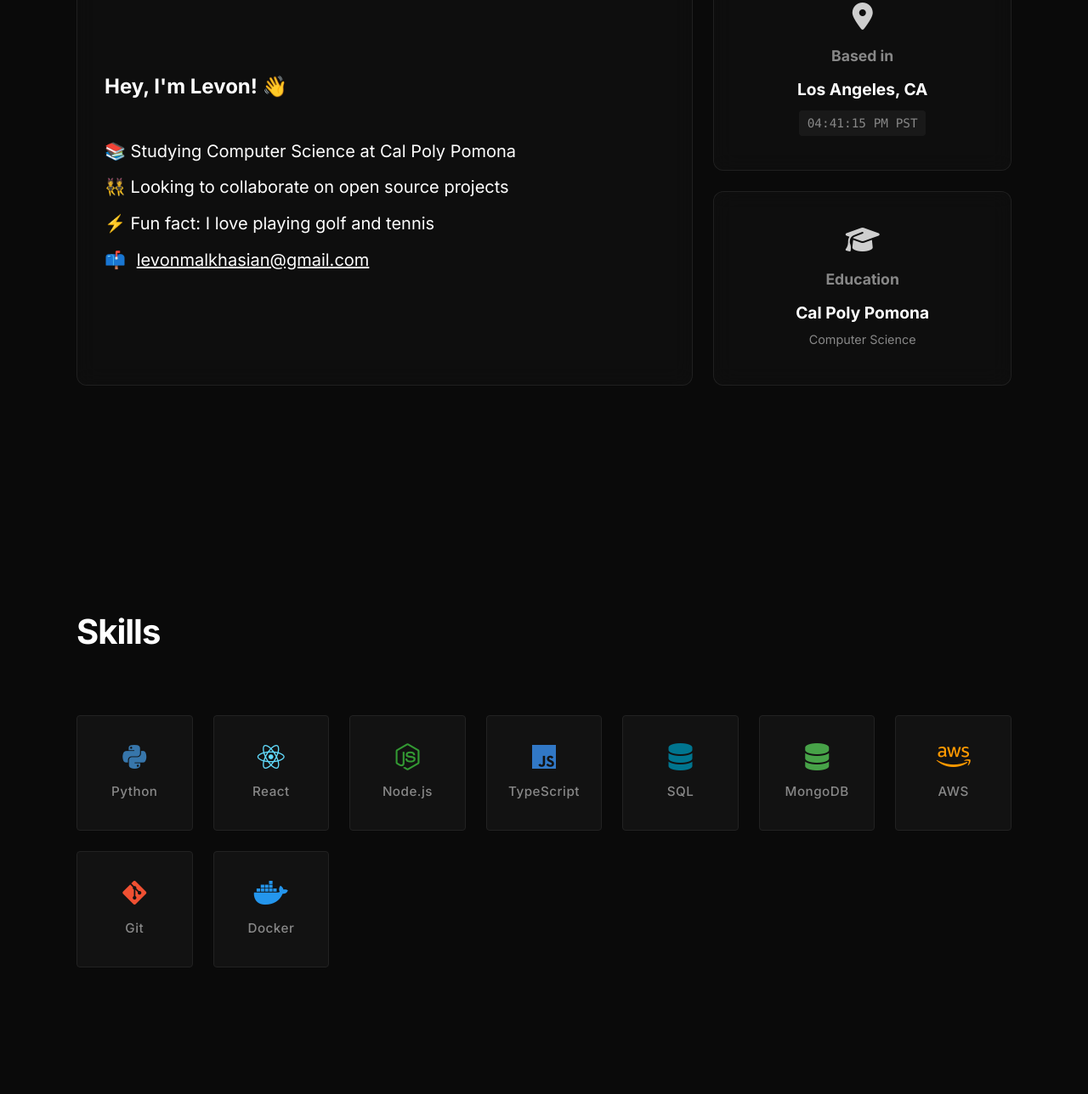
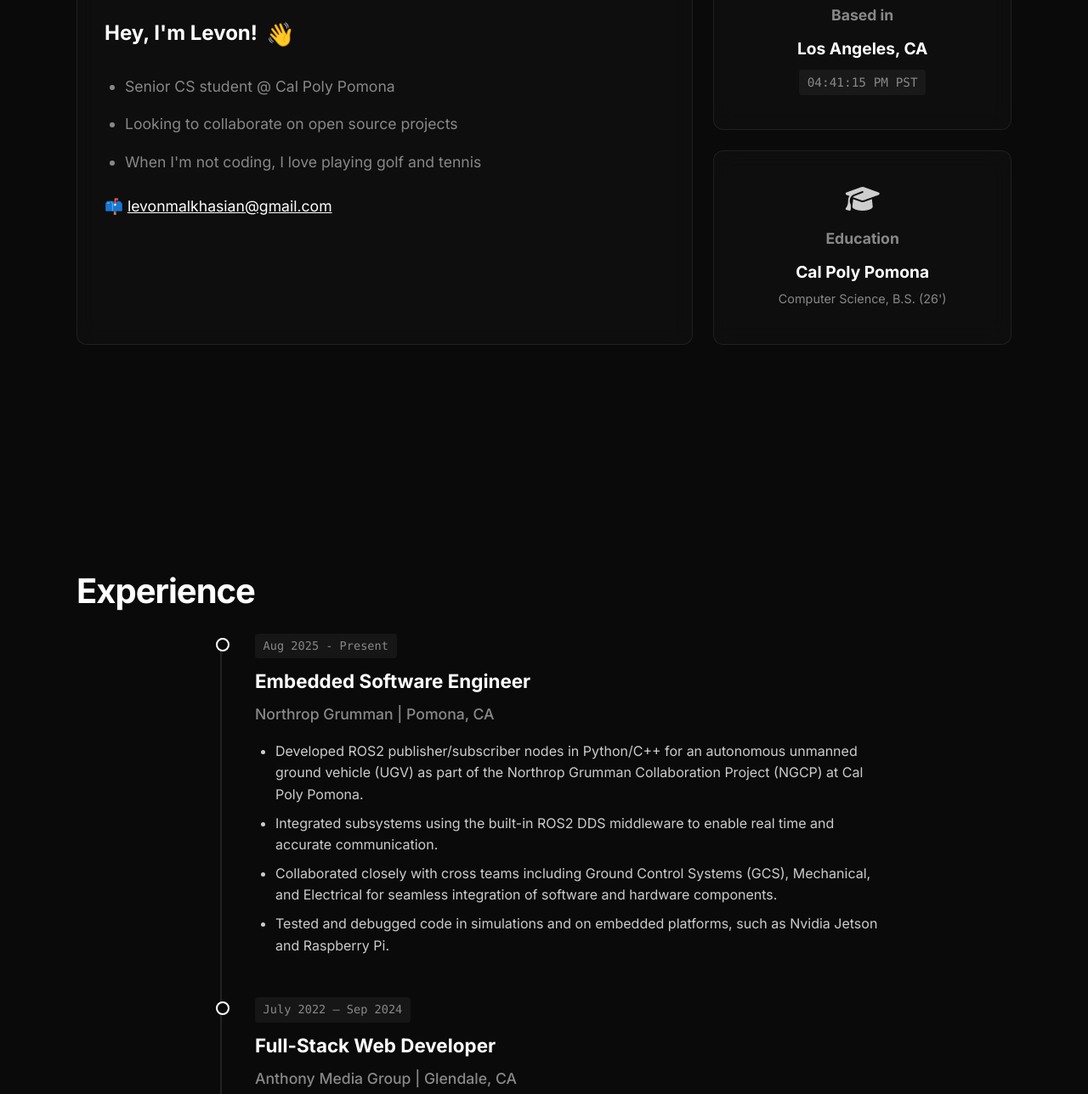
Before and after one commit to levmalkhasian/portfolio-website, a plain HTML site: page index.html in a window 1280 px wide. Shown: the part 1098-2386 px from the top of the page at 85% size. Drawn offline with Linux system fonts and the light colour scheme.

Commit message:
fixed favicons, changed designs, added experience section.

```diff
--- a/index.html
+++ b/index.html
@@ -10,7 +10,11 @@
     <link rel="preconnect" href="https://fonts.gstatic.com" crossorigin>
     <link href="https://fonts.googleapis.com/css2?family=Inter:wght@300;400;500;600;700&display=swap" rel="stylesheet">
     <link rel="stylesheet" href="https://cdnjs.cloudflare.com/ajax/libs/font-awesome/6.4.0/css/all.min.css">
+    <link rel="apple-touch-icon" sizes="180x180" href="images/apple-touch-icon.png">
+    <link rel="icon" type="image/png" sizes="32x32" href="images/favicon-32x32.png">
     <link rel="icon" type="image/png" sizes="16x16" href="images/favicon-16x16.png">
+    <link rel="shortcut icon" href="images/favicon.ico">
+    <link rel="manifest" href="site.webmanifest">
 </head>
 
 <body>
@@ -65,7 +69,7 @@
                         <div class="window-body">
                             <code id="code-snippet">
 <span class="keyword">class</span> <span class="function">Levon</span>:
-    <span class="keyword">def</span> <span class="function">__init__</span>(<span class="variable">self</span>):
+    <span class="keyword">def</span> <span class="function">__init__</span>(<span class="variable">self</span>, <span class="variable">name</span>, <span class="variable">role</span>, <span class="variable">location</span>):
         <span class="variable">self</span>.name = <span class="string">"Levon Malkhasian"</span>
         <span class="variable">self</span>.role = <span class="string">"Software Engineer"</span>
         <span class="variable">self</span>.location = <span class="string">"Los Angeles, CA"</span>
@@ -91,13 +95,15 @@
             </div>
             <div class="bento-grid">
                 <div class="bento-card bio-card">
-                    <h3>Hey, I'm Levon! 👋</h3>
+                    <div class="bio-header">
+                        <h3>Hey, I'm Levon! <span class="wave-emoji">👋</span></h3>
+                    </div>
                     <ul class="bio-list">
-                        <li>📚 Studying Computer Science at Cal Poly Pomona</li>
-                        <li>👯 Looking to collaborate on open source projects</li>
-                        <li>⚡ Fun fact: I love playing golf and tennis</li>
-                        <li>📫 <a href="mailto:levonmalkhasian@gmail.com" class="bio-link">levonmalkhasian@gmail.com</a>
-                        </li>
+                        <li>Senior CS student @ Cal Poly Pomona</li>
+                        <li>Looking to collaborate on open source projects</li>
+                        <li>When I'm not coding, I love playing golf and tennis</li>
+                        <li class="bio-email">📫 <a
+                                href="mailto:levonmalkhasian@gmail.com">levonmalkhasian@gmail.com</a></li>
                     </ul>
                 </div>
 
@@ -112,70 +118,74 @@
                     <i class="fas fa-graduation-cap"></i>
                     <h3>Education</h3>
                     <p><strong>Cal Poly Pomona</strong></p>
-                    <span>Computer Science</span>
+                    <span>Computer Science, B.S. (26')</span>
                 </div>
             </div>
     </section>
 
-    <!-- Skills -->
-    <section id="skills">
+    <!-- Experience -->
+    <section id="experience">
         <div class="container">
             <div class="section-header">
-                <h2 class="section-title">Skills</h2>
+                <h2 class="section-title">Experience</h2>
             </div>
-            <div class="skills-grid">
-                <!-- Python -->
-                <div class="tech-card">
-                    <i class="fab fa-python" style="color: #3776ab;"></i>
-                    <span class="tech-name">Python</span>
+            <div class="timeline">
+                <!-- Timeline Item 1 -->
+                <div class="timeline-item">
+                    <div class="timeline-date">Aug 2025 - Present</div>
+                    <div class="timeline-content">
+                        <h3>Embedded Software Engineer</h3>
+                        <h4>Northrop Grumman | Pomona, CA</h4>
+                        <ul>
+                            <li>Developed ROS2 publisher/subscriber nodes in Python/C++ for an autonomous unmanned
+                                ground vehicle (UGV) as part of the Northrop Grumman Collaboration Project (NGCP) at Cal
+                                Poly Pomona.</li>
+                            <li>Integrated subsystems using the built-in ROS2 DDS middleware to enable real time and
+                                accurate communication.</li>
+                            <li>Collaborated closely with cross teams including Ground Control Systems (GCS),
+                                Mechanical, and Electrical for seamless integration of software and hardware components.
+                            </li>
+                            <li>Tested and debugged code in simulations and on embedded platforms, such as Nvidia Jetson
+                                and Raspberry Pi.</li>
+                        </ul>
+                    </div>
                 </div>
 
-                <!-- React -->
-                <div class="tech-card">
-                    <i class="fab fa-react" style="color: #61dafb;"></i>
-                    <span class="tech-name">React</span>
+                <!-- Timeline Item 2 -->
+                <div class="timeline-item">
+                    <div class="timeline-date">July 2022 – Sep 2024</div>
+                    <div class="timeline-content">
+                        <h3>Full-Stack Web Developer</h3>
+                        <h4>Anthony Media Group | Glendale, CA</h4>
+                        <ul>
+                            <li>Built responsive web apps with HTML/CSS, JavaScript, & React, making mobile-friendly and
+                                optimized sites.</li>
+                            <li>Integrated RESTful APIs, optimized backend functionality, and improved average SEO
+                                performance by 112%.</li>
+                            <li>Collaborated closely with cross-functional teams in an Agile/Scrum environment to
+                                deliver client projects on time.</li>
+                            <li>Managed version control and code collaboration using Git and GitHub, ensuring smooth
+                                integration and deployment cycles. Also assisted with deployment and maintenance of web
+                                applications on AWS cloud services.</li>
+                        </ul>
+                    </div>
                 </div>
 
-                <!-- Node.js -->
-                <div class="tech-card">
-                    <i class="fab fa-node-js" style="color: #339933;"></i>
-                    <span class="tech-name">Node.js</span>
-                </div>
-
-                <!-- TypeScript -->
-                <div class="tech-card">
-                    <i class="fab fa-js" style="color: #3178C6;"></i>
-                    <span class="tech-name">TypeScript</span>
-                </div>
-
-                <!-- SQL -->
-                <div class="tech-card">
-                    <i class="fas fa-database" style="color: #00758f;"></i>
-                    <span class="tech-name">SQL</span>
-                </div>
-
-                <!-- MongoDB -->
-                <div class="tech-card">
-                    <i class="fas fa-database" style="color: #47A248;"></i>
-                    <span class="tech-name">MongoDB</span>
-                </div>
-
-                <!-- AWS -->
-                <div class="tech-card">
-                    <i class="fab fa-aws" style="color: #FF9900;"></i>
-                    <span class="tech-name">AWS</span>
-                </div>
-
-                <!-- Git -->
-                <div class="tech-card">
-                    <i class="fab fa-git-alt" style="color: #f05032;"></i>
-                    <span class="tech-name">Git</span>
-                </div>
-
-                <!-- Docker -->
-                <div class="tech-card">
-                    <i class="fab fa-docker" style="color: #2496ed;"></i>
-                    <span class="tech-name">Docker</span>
+                <!-- Timeline Item 3 -->
+                <div class="timeline-item">
+                    <div class="timeline-date">Mar 2022 – Aug 2023</div>
+                    <div class="timeline-content">
+                        <h3>Software Developer</h3>
+                        <h4>Autohaus24 | Burbank, CA</h4>
+                        <ul>
+                            <li>Designed, built, and maintained an internal inventory management system using Python,
+                                MySQL, and JavaScript, automating part reordering and syncing with eBay APIs to reflect
+                                real-time stock levels.</li>
+                            <li>Implemented features for live inventory tracking and precise warehouse location mapping,
+                                doubling picking speed and improving accuracy; also contributed to physical setup and
+                                organization in warehouse.</li>
+                        </ul>
+                    </div>
                 </div>
             </div>
         </div>
--- a/src/styles.css
+++ b/src/styles.css
@@ -359,7 +359,7 @@ section {
 }
 
 .section-header {
-    margin-bottom: 4rem;
+    margin-bottom: 1rem;
 }
 
 .section-title {
@@ -448,29 +448,109 @@ ABOUT
     font-weight: 500;
 }
 
+/* Modern Bio Styles */
+.bio-card h3 {
+    font-size: 2rem;
+    margin-bottom: 1.5rem;
+    color: var(--text-primary);
+    text-align: left;
+    display: flex;
+    justify-content: flex-start;
+    align-items: center;
+    gap: 10px;
+}
+
+.bio-card h3 .wave-emoji {
+    display: inline-block;
+    animation: wave 2.5s infinite;
+    transform-origin: 70% 70%;
+    font-size: 1.7rem;
+    /* Force larger size */
+}
+
+@keyframes wave {
+    0% {
+        transform: rotate(0.0deg)
+    }
+
+    10% {
+        transform: rotate(14.0deg)
+    }
+
+    20% {
+        transform: rotate(-8.0deg)
+    }
+
+    30% {
+        transform: rotate(14.0deg)
+    }
+
+    40% {
+        transform: rotate(-4.0deg)
+    }
+
+    50% {
+        transform: rotate(10.0deg)
+    }
+
+    60% {
+        transform: rotate(0.0deg)
+    }
+
+    100% {
+        transform: rotate(0.0deg)
+    }
+}
+
 .bio-list {
-    list-style: none;
-    margin-top: 1rem;
+    margin-bottom: 2rem;
+    padding-left: 1.5rem;
+    text-align: left;
 }
 
 .bio-list li {
-    font-size: 1.25rem;
-    color: var(--text-primary);
-    margin-bottom: 0.8rem;
-    display: flex;
-    align-items: center;
-    gap: 0.8rem;
-    line-height: 1.5;
+    font-size: 1.1rem;
+    color: var(--text-secondary);
+    margin-bottom: 1rem;
+    line-height: 1.6;
+    list-style-type: disc;
+    /* Bullet points back */
 }
 
-.bio-link {
+.bio-list li strong {
+    color: var(--text-primary);
+    font-weight: 600;
+}
+
+.bio-email {
+    list-style-type: none !important;
+    margin-top: 1.5rem;
+    margin-left: -1.5rem;
+    /* Offset ul padding to center correctly */
+    text-align: left;
+}
+
+.bio-email a {
     color: var(--text-primary);
     text-decoration: underline;
     transition: color 0.3s ease;
+    font-size: 1.1rem;
 }
 
-.bio-link:hover {
+.bio-email a:hover {
     color: var(--text-secondary);
+}
+
+.bio-email-btn i {
+    color: var(--bg-main) !important;
+    font-size: 1.1rem !important;
+    margin: 0 !important;
+    opacity: 1 !important;
+}
+
+.bio-email-btn:hover {
+    opacity: 0.9;
+    transform: translateY(-2px);
 }
 
 .location-card,
@@ -646,7 +726,103 @@ ABOUT
     border-radius: var(--radius-sm);
 }
 
-/* CONTACT */
+/*
+========================================
+   EXPERIENCE SECTION
+========================================
+*/
+.timeline {
+    position: relative;
+    max-width: 800px;
+    margin: 0 auto;
+}
+
+.timeline::before {
+    content: '';
+    position: absolute;
+    left: 19px;
+    top: 5px;
+    bottom: 0;
+    width: 2px;
+    background: var(--border);
+}
+
+.timeline-item {
+    position: relative;
+    margin-bottom: 3rem;
+    padding-left: 60px;
+}
+
+.timeline-item:last-child {
+    margin-bottom: 0;
+}
+
+/* Dot */
+.timeline-item::after {
+    content: '';
+    position: absolute;
+    left: 14px;
+    top: 5px;
+    width: 12px;
+    height: 12px;
+    background: var(--bg-main);
+    /* Cutout effect center */
+    border: 2px solid var(--text-primary);
+    border-radius: 50%;
+    z-index: 2;
+    transition: background 0.3s ease;
+}
+
+.timeline-item:hover::after {
+    background: var(--text-primary);
+}
+
+.timeline-date {
+    font-family: var(--font-code);
+    color: var(--text-secondary);
+    font-size: 0.85rem;
+    margin-bottom: 0.5rem;
+    display: inline-block;
+    background: rgba(255, 255, 255, 0.05);
+    padding: 0.2rem 0.6rem;
+    border-radius: 4px;
+}
+
+.timeline-content h3 {
+    font-size: 1.4rem;
+    color: var(--text-primary);
+    margin-bottom: 0.3rem;
+}
+
+.timeline-content h4 {
+    font-size: 1.1rem;
+    color: var(--text-secondary);
+    font-weight: 500;
+    margin-bottom: 1rem;
+}
+
+.timeline-content p,
+.timeline-content ul {
+    color: #ccc;
+    font-size: 1rem;
+    line-height: 1.6;
+}
+
+.timeline-content ul {
+    list-style-type: disc;
+    margin-left: 1.5rem;
+    margin-top: 0.5rem;
+}
+
+.timeline-content li {
+    margin-bottom: 0.5rem;
+}
+
+/*
+========================================
+   CONTACT SECTION
+========================================
+*/
 .contact-wrapper {
     max-width: 600px;
 }
@@ -796,15 +972,21 @@ footer {
 
     .bio-card {
         grid-column: span 1;
-        grid-row: auto;
-        text-align: center;
-        align-items: center;
+        grid-row: span 1;
+        padding: 2rem;
+        /* text-align: left; keep text align left for specific components */
     }
 
-    .bio-list li {
+    .bio-card h3 {
+        text-align: center;
         justify-content: center;
-        text-align: center;
     }
+
+    .bio-row {
+        /* On mobile, keep row layout but ensure text fits */
+    }
+
+    /* Center the tech icons wrapper */
 
     /* Center Tech Stack */
     .tech-icons {
@@ -813,6 +995,10 @@ footer {
 
     .window-body {
         text-align: left;
+    }
+
+    .bio-email {
+        text-align: center;
     }
 }
 
```
Also changed, not shown: images/android-chrome-192x192.png (added), images/android-chrome-512x512.png (added), images/apple-touch-icon.png (added), images/favicon-16x16.png, images/favicon-32x32.png (added), images/favicon.ico (added), images/favicon2-16x16.png (deleted), site.webmanifest (added).
